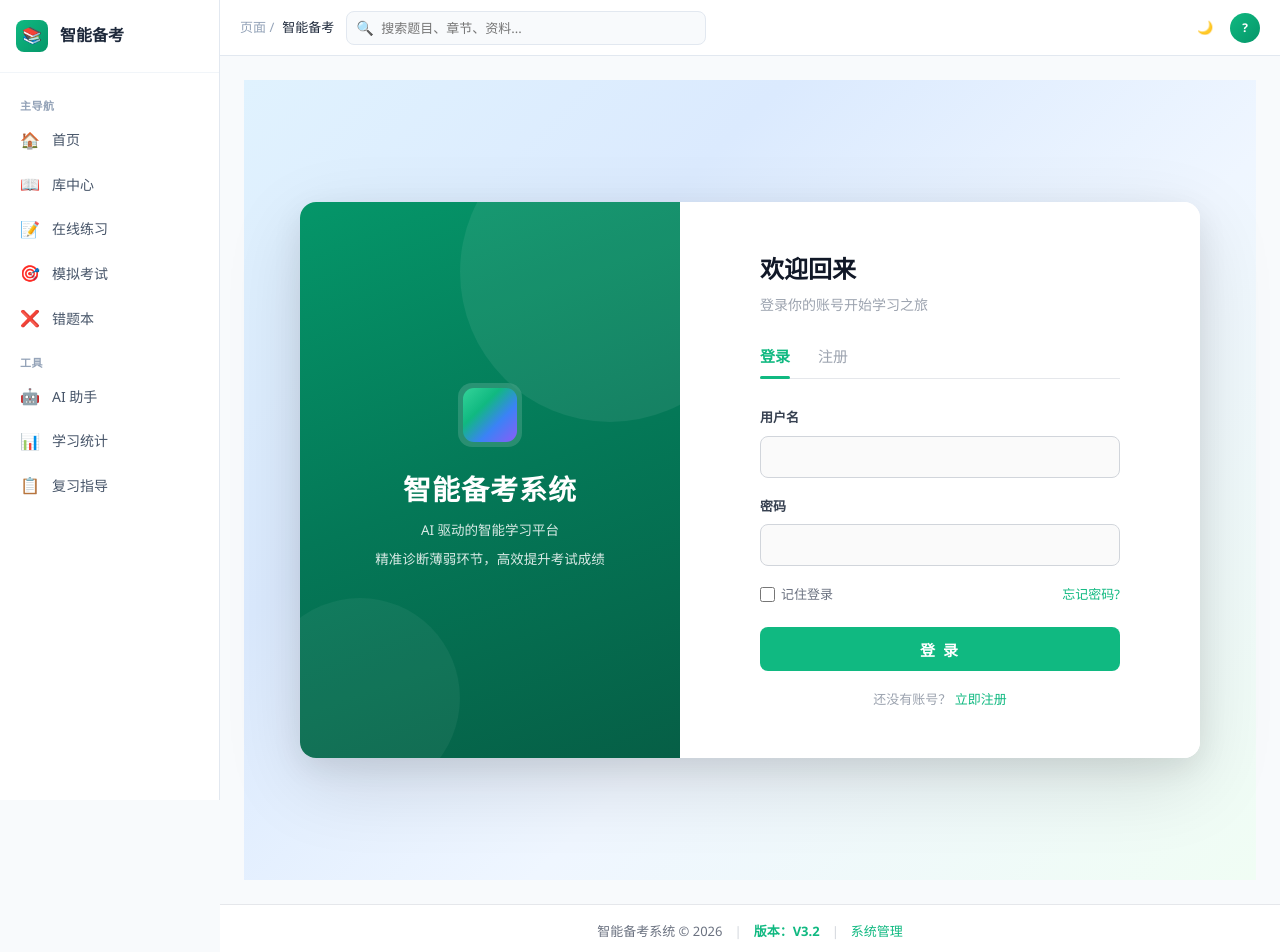
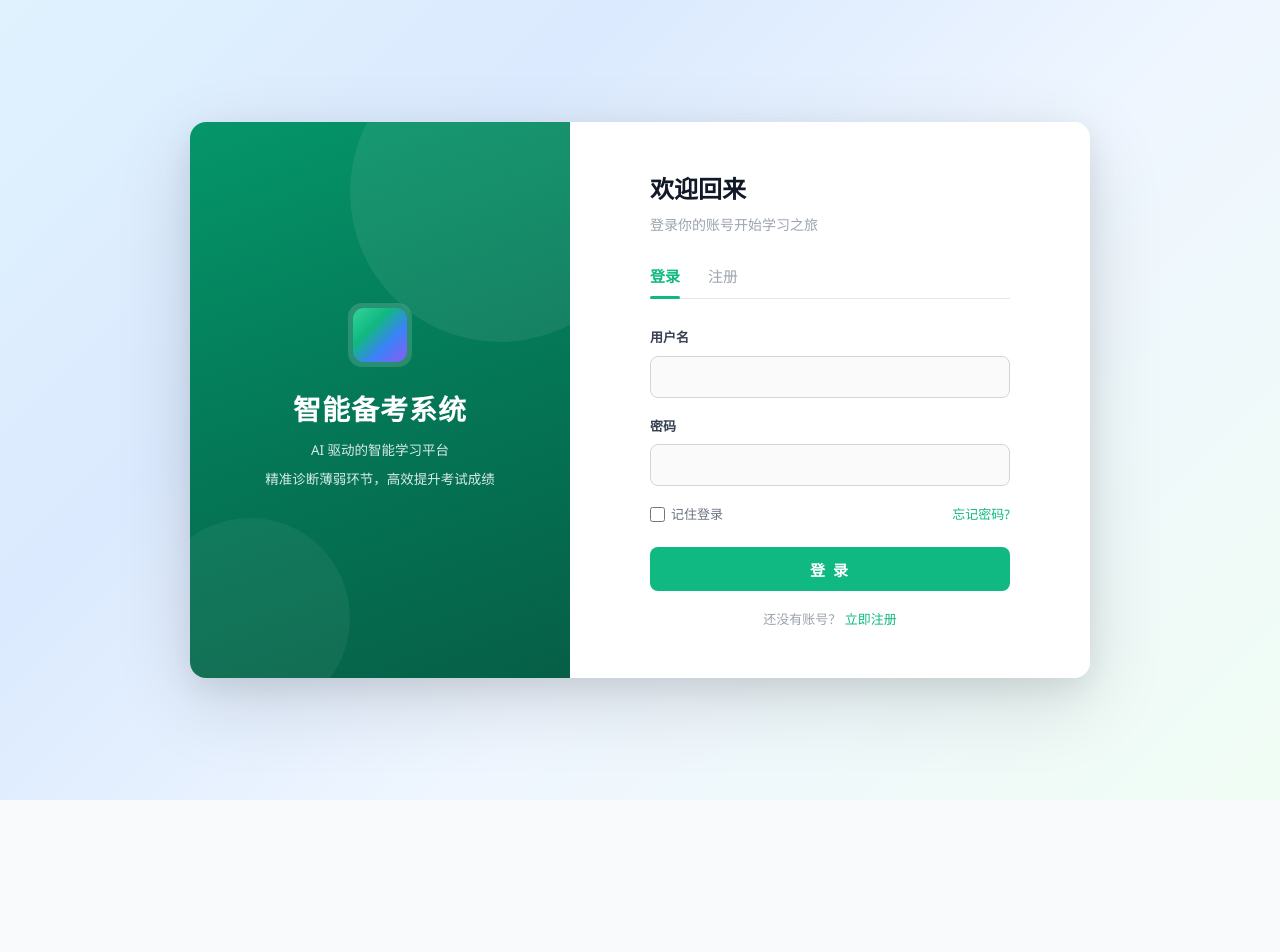
Before and after one commit to gulipiaoge/Exam-review-system-test, a Vue app: page /login in a window 1280 px wide. Shown: the top 952 px of the page. After the commit the page ends 800 px from the top, so only its background shows below. Built offline with nearby package versions, Linux system fonts and the light colour scheme; no server answers.

Commit message:
修复：认证状态管理 - 路由守卫和App.vue都直接检查localStorage

```diff
--- a/src/App.vue
+++ b/src/App.vue
@@ -91,7 +91,7 @@ const wrongStore = useWrongStore()
 const examStore = useExamStore()
 const aiStore = useAiStore()
 
-const isLoggedIn = computed(() => auth.isLoggedIn)
+const isLoggedIn = computed(() => !!localStorage.getItem("auth_token"))
 const user = computed(() => auth.user)
 const isAdmin = computed(() => user.value?.username === 'ksbg')
 const currentPath = computed(() => route.path)
--- a/src/router/index.js
+++ b/src/router/index.js
@@ -1,5 +1,4 @@
 import { createRouter, createWebHistory } from 'vue-router'
-import { useAuthStore } from '../store/auth'
 
 const routes = [
   { path: '/login', component: () => import('../views/Login.vue'), meta: { noAuth: true } },
@@ -23,14 +22,22 @@ const router = createRouter({
   routes
 })
 
+// 简单的认证检查：直接读取 localStorage
+function isAuthenticated() {
+  const token = localStorage.getItem('auth_token')
+  console.log('[Router] Checking auth:', !!token)
+  return !!token
+}
+
 router.beforeEach((to, from, next) => {
-  const auth = useAuthStore()
-  // 确保认证状态已初始化
-  if (!auth.isLoggedIn.value && localStorage.getItem('auth_token')) {
-    auth.init()
+  console.log('[Router] Navigating to:', to.path, '| Authenticated:', isAuthenticated())
+
+  if (to.meta.noAuth || isAuthenticated()) {
+    next()
+  } else {
+    console.log('[Router] Redirecting to /login')
+    next('/login')
   }
-  if (to.meta.noAuth || auth.isLoggedIn.value) next()
-  else next('/login')
 })
 
 export default router
```
